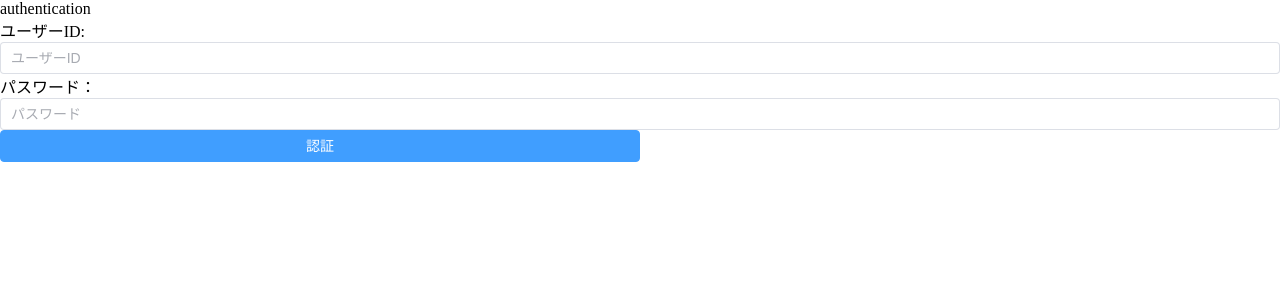
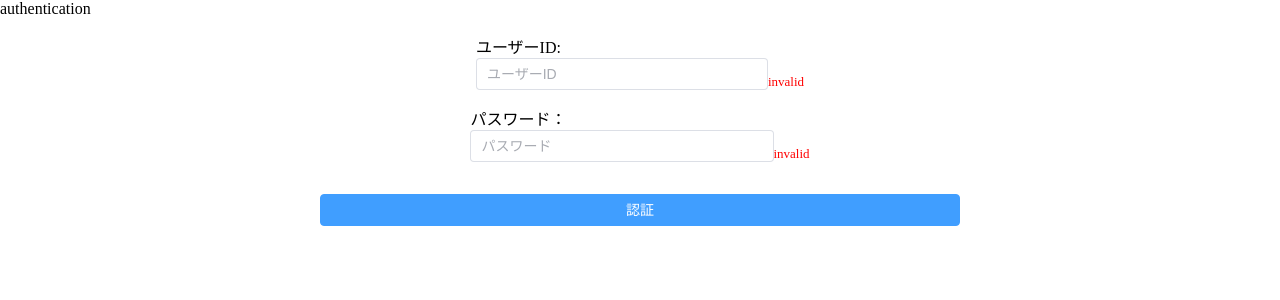
Before and after one commit to hey-intern-2022-coffee/STORES-mng, a Vue app: page /authentication in a window 1280 px wide. Both pictures are taken after a click on the button "認証". Shown: the top 300 px of the page. Built offline with nearby package versions, Linux system fonts and the light colour scheme.

Commit message:
validation message & style

```diff
--- a/src/App.vue
+++ b/src/App.vue
@@ -1,4 +1,8 @@
-<script setup lang="ts"></script>
+<script setup lang="ts">
+import { middleware } from './middleware/index'
+
+middleware()
+</script>
 
 <template>
   <div><router-view></router-view></div>
--- a/src/main.ts
+++ b/src/main.ts
@@ -5,8 +5,10 @@ import 'element-plus/dist/index.css'
 import App from './App.vue'
 import router from './router'
 import { createPinia } from 'pinia'
+import piniaPersist from 'pinia-plugin-persist'
 
 const pinia = createPinia()
+pinia.use(piniaPersist)
 const app = createApp(App)
 app.use(pinia)
 app.use(router)
--- a/src/middleware/index.ts
+++ b/src/middleware/index.ts
@@ -5,6 +5,7 @@ import { useAuthStore } from '../store/auth'
 export const middleware = () => {
   const store = useAuthStore()
   const isAuthenticated = computed(() => store.getAuthenticated)
+  console.debug(store.getAuthenticated)
   if (isAuthenticated.value) return
   // TODO: pathを見て再認証かどうか判断
   const router = useRouter()
--- a/src/modules/authentication/index.ts
+++ b/src/modules/authentication/index.ts
@@ -13,6 +13,7 @@ export const useAuthentication = () => {
   const parser = (value: string) => value.replace(/\$\s?|(,*)/g, '')
   const store = useAuthStore()
   const router = useRouter()
+  const isInvalids = ref({ name: false, pass: false })
   const auth = () => {
     const isValidNameOrId =
       import.meta.env.VITE_USER_ID == userInfo.value.nameOrId
@@ -21,6 +22,8 @@ export const useAuthentication = () => {
       store.setIsAuthenticated() // 認証済
       router.push({ name: 'home' })
     }
+    isInvalids.value.name = isValidNameOrId ? false : true
+    isInvalids.value.pass = isValidPass ? false : true
   }
-  return { userInfo, formatter, parser, auth, isLoading }
+  return { userInfo, formatter, parser, auth, isLoading, isInvalids }
 }
--- a/src/pages/authentication.vue
+++ b/src/pages/authentication.vue
@@ -2,19 +2,29 @@
 import { useAuthentication } from '../modules/authentication'
 import ButtonWithLoading from '@/components/ButtonWithLoading.vue'
 
-const { userInfo, formatter, parser, auth, isLoading } = useAuthentication()
+const { userInfo, formatter, parser, auth, isLoading, isInvalids } =
+  useAuthentication()
 </script>
 
 <template>
   <div>authentication</div>
+  <div class="wrapper">
+    <div class="username">
       <div>
         <label for="userId"> ユーザーID: </label>
         <el-input
           id="userId"
           v-model="userInfo.nameOrId"
-      type="id"
+          type="text"
           placeholder="ユーザーID"
         />
+      </div>
+      <template v-if="isInvalids.name">
+        <span class="invalid-name"> invalid </span>
+      </template>
+    </div>
+    <div class="pass">
+      <div>
         <label for="userPass"> パスワード： </label>
         <el-input
           id="userPass"
@@ -22,10 +32,14 @@ const { userInfo, formatter, parser, auth, isLoading } = useAuthentication()
           type="password"
           placeholder="パスワード"
           show-password
-      @keypress:enter="auth"
+          @keypress.enter="auth"
         />
       </div>
-  <div>
+      <template v-if="isInvalids.pass">
+        <span class="invalid-pass">invalid</span></template
+      >
+    </div>
+    <div class="btn">
       <ButtonWithLoading
         :text="'認証'"
         :click-method="auth"
@@ -34,6 +48,29 @@ const { userInfo, formatter, parser, auth, isLoading } = useAuthentication()
         class="btn"
       />
     </div>
+  </div>
 </template>
 
-<style scoped></style>
+<style scoped>
+.wrapper {
+  display: flex;
+  justify-content: center;
+  flex-direction: column;
+}
+.username,
+.pass,
+.btn {
+  /* width: 50vw; */
+  display: flex;
+  justify-content: center;
+  align-items: center;
+  margin-top: 1rem;
+}
+
+.invalid-name,
+.invalid-pass {
+  color: red;
+  font-size: small;
+  margin-top: auto;
+}
+</style>
--- a/src/store/auth.ts
+++ b/src/store/auth.ts
@@ -11,7 +11,7 @@ export const useAuthStore = defineStore('auth', {
       this.authenticated = true
       this.reAuth = false // falseにしておく
     },
-    setReAuth() {
+    setReAuthRequired() {
       // 再認証時はこちら。
       this.authenticated = false
       this.reAuth = true
```
Also changed, not shown: 1 other file (tests, documents, lock files or other folders). Lines whose indentation alone changed are shown as unchanged.
